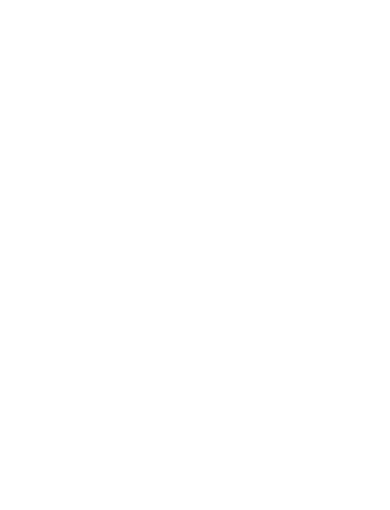
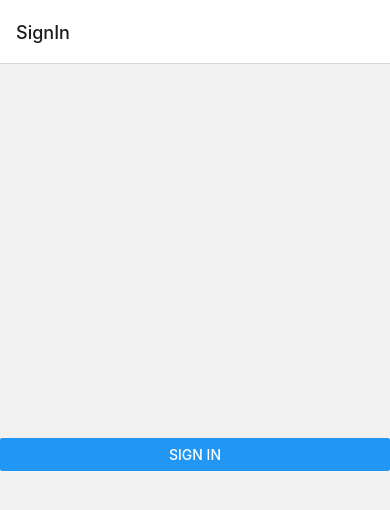
Before and after one commit to luiscns-alt/Autentica-o-no-React-Native-com-Context-API, a React Native app: screen / in a window 390 px wide. Shown: the top 510 px of the page. Built offline with nearby package versions, Linux system fonts and the light colour scheme.

Commit message:
feat: Routes, View and services simulation Auth.

```diff
--- a/src/App.tsx
+++ b/src/App.tsx
@@ -1,11 +1,12 @@
 import { NavigationContainer } from '@react-navigation/native';
 import React from 'react';
-import { View } from 'react-native';
+
+import Routes from './routes';
 
 const App: React.FC = () => {
     return (
         <NavigationContainer>
-            <View />
+            <Routes />
         </NavigationContainer>
     );
 };
--- /dev/null
+++ b/src/pages/Dashboard/index.tsx
@@ -0,0 +1,6 @@
+import React from 'react';
+import { View } from 'react-native';
+
+const Dashboard: React.FC = () => <View />;
+
+export default Dashboard;
--- /dev/null
+++ b/src/pages/SignIn/index.tsx
@@ -0,0 +1,25 @@
+import React from 'react';
+import { View, Button, StyleSheet } from 'react-native';
+import { signIn } from '../../services/auth';
+
+const styles = StyleSheet.create({
+    container: {
+        flex: 1,
+        justifyContent: 'center',
+    },
+});
+
+const SignIn: React.FC = () => {
+    async function handleSign() {
+        // email, password (formulário omitido)
+        const response = await signIn();
+        console.log(response);
+    }
+
+    return (
+        <View style={styles.container}>
+            <Button title="Sign In" onPress={handleSign} />
+        </View>
+    );
+};
+export default SignIn;
--- /dev/null
+++ b/src/routes/auth.routes.tsx
@@ -0,0 +1,14 @@
+import React from 'react';
+import { createNativeStackNavigator } from '@react-navigation/native-stack';
+
+import SignIn from '../pages/SignIn';
+
+const AuthStack = createNativeStackNavigator();
+
+const AuthRoutes: React.FC = () => (
+    <AuthStack.Navigator>
+        <AuthStack.Screen name="SignIn" component={SignIn} />
+    </AuthStack.Navigator>
+);
+
+export default AuthRoutes;
--- /dev/null
+++ b/src/routes/index.tsx
@@ -0,0 +1,10 @@
+import React from 'react';
+
+import AuthRoutes from '../routes/auth.routes';
+// import AppRoutes from '../routes/app.routes';
+
+const Routes: React.FC = () => {
+    return <AuthRoutes />;
+};
+
+export default Routes;
--- /dev/null
+++ b/src/services/auth.ts
@@ -0,0 +1,11 @@
+export function signIn() {
+    return new Promise(resolve => {
+        setTimeout(() => {
+            resolve({
+                token: 'jk12h3j21h3jk212h3jk12h3jkh12j3kh12k123hh21g3f12f3',
+                name: 'Luis',
+                email: 'luiscarlos@mail.com.br',
+            });
+        }, 2000);
+    });
+}
```
Also changed, not shown: src/routes/app.routes.tsx (added, +14 -0 lines).
